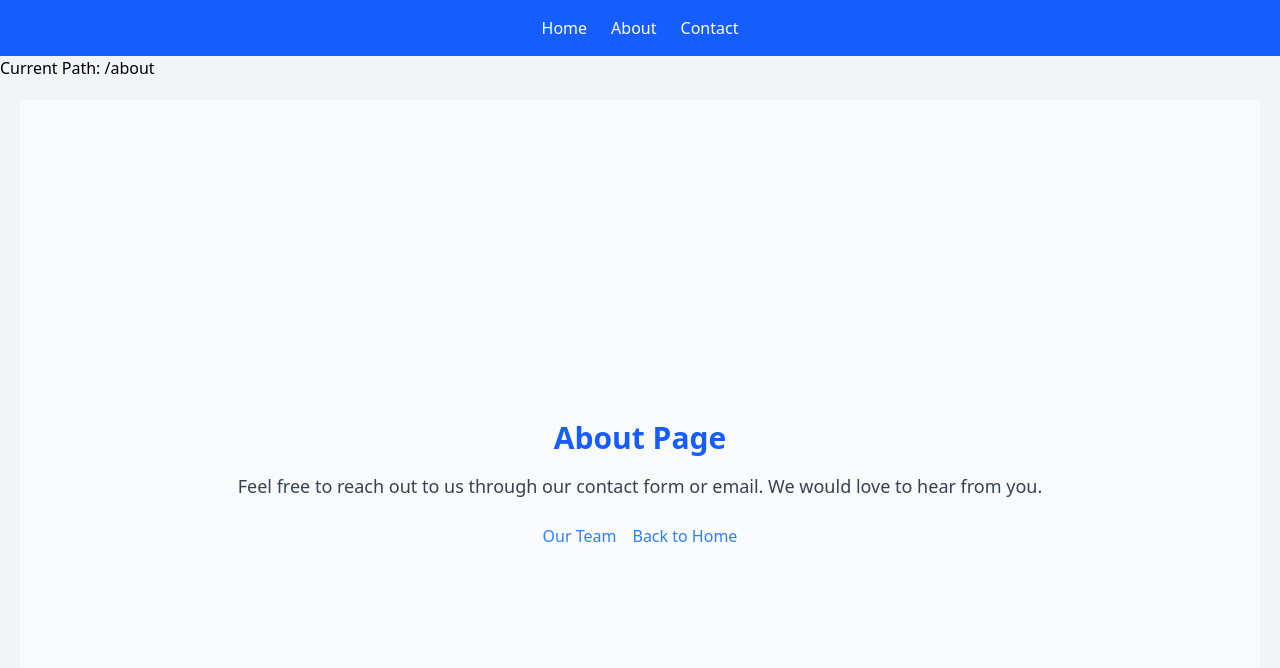
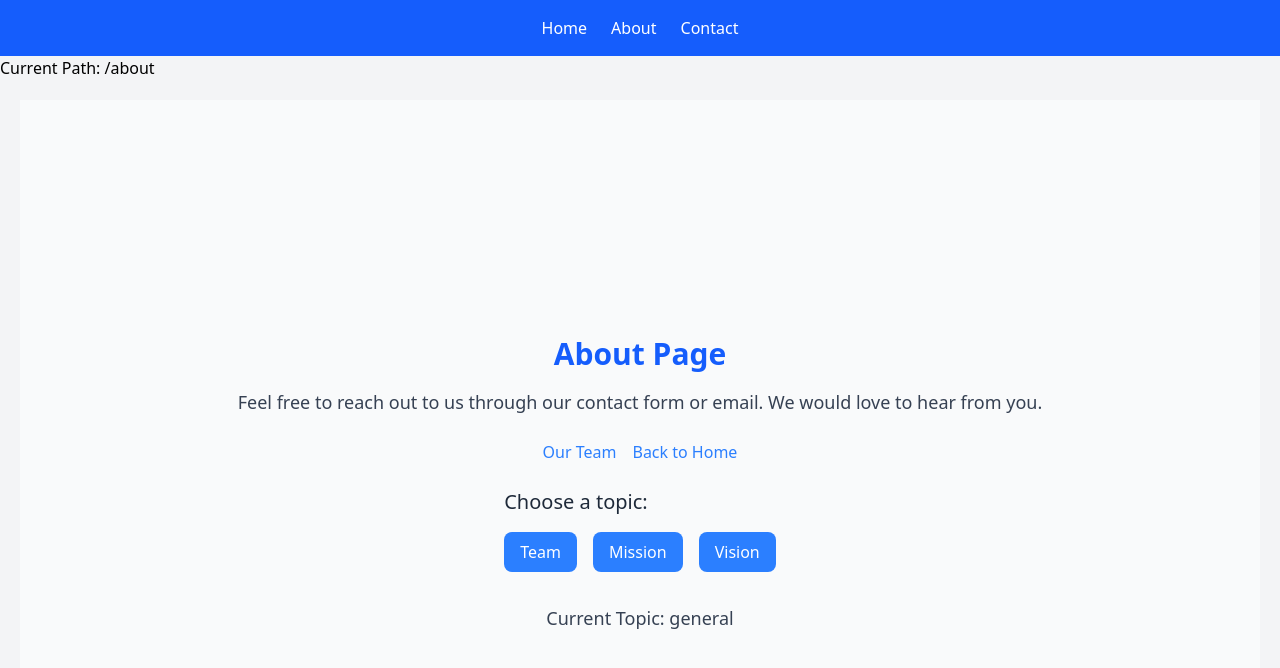
Before and after one commit to aakashg339/react-practice, a React (Vite) app in the folder practice-react-routing-1/: page /about in a window 1280 px wide. Shown: the top 668 px of the page. Built offline with nearby package versions, Linux system fonts and the light colour scheme.

Commit message:
feat(practice-react-routing-1): Added useSearchParams and URLSearchParams example

```diff
--- a/practice-react-routing-1/src/About.jsx
+++ b/practice-react-routing-1/src/About.jsx
@@ -1,6 +1,18 @@
-import { Link, Outlet } from "react-router-dom";
+import { Link, Outlet, useSearchParams } from "react-router-dom";
 
 function About() {
+    const [searchParams, setSearchParams] = useSearchParams();
+    const topic = searchParams.get("topic") || "general";
+
+    const urlParams = new URLSearchParams(window.location.search);
+    const topicFromURL = urlParams.get("topic");
+
+    console.log("useSearchParam: ", topic);
+    console.log("URLSearchParams: ", topicFromURL);
+
+    const handleTopic = (newTopic) => {
+        setSearchParams({topic: newTopic})
+    };
     return (
         <div className="flex flex-col items-center justify-center min-h-screen bg-gray-50">
             <h2
@@ -17,6 +29,31 @@ function About() {
                 </ul>
             </nav>
 
+            <div className="mt-6">
+                <h3 className="text-xl text-gray-800">Choose a topic:</h3>
+                <div className="flex space-x-4 mt-4">
+                    <button
+                        onClick={() => handleTopic("Team")}
+                        className="px-4 py-2 bg-blue-500 text-white rounded-lg hover:bg-blue-600">
+                        Team
+                    </button>
+                    <button
+                        onClick={() => handleTopic("Mission")}
+                        className="px-4 py-2 bg-blue-500 text-white rounded-lg hover:bg-blue-600">
+                        Mission
+                    </button>
+                    <button
+                        onClick={() => handleTopic("Vision")}
+                        className="px-4 py-2 bg-blue-500 text-white rounded-lg hover:bg-blue-600">
+                        Vision
+                    </button>
+                </div>
+            </div>
+
+            <div className='mt-8 text-lg text-gray-700'>
+                <p>Current Topic: {topic}</p>
+            </div>
+
             {/* Outlet for nested routes */}
             <div className="mt-8 w-full max-w-4xl">
                 <Outlet />
```
